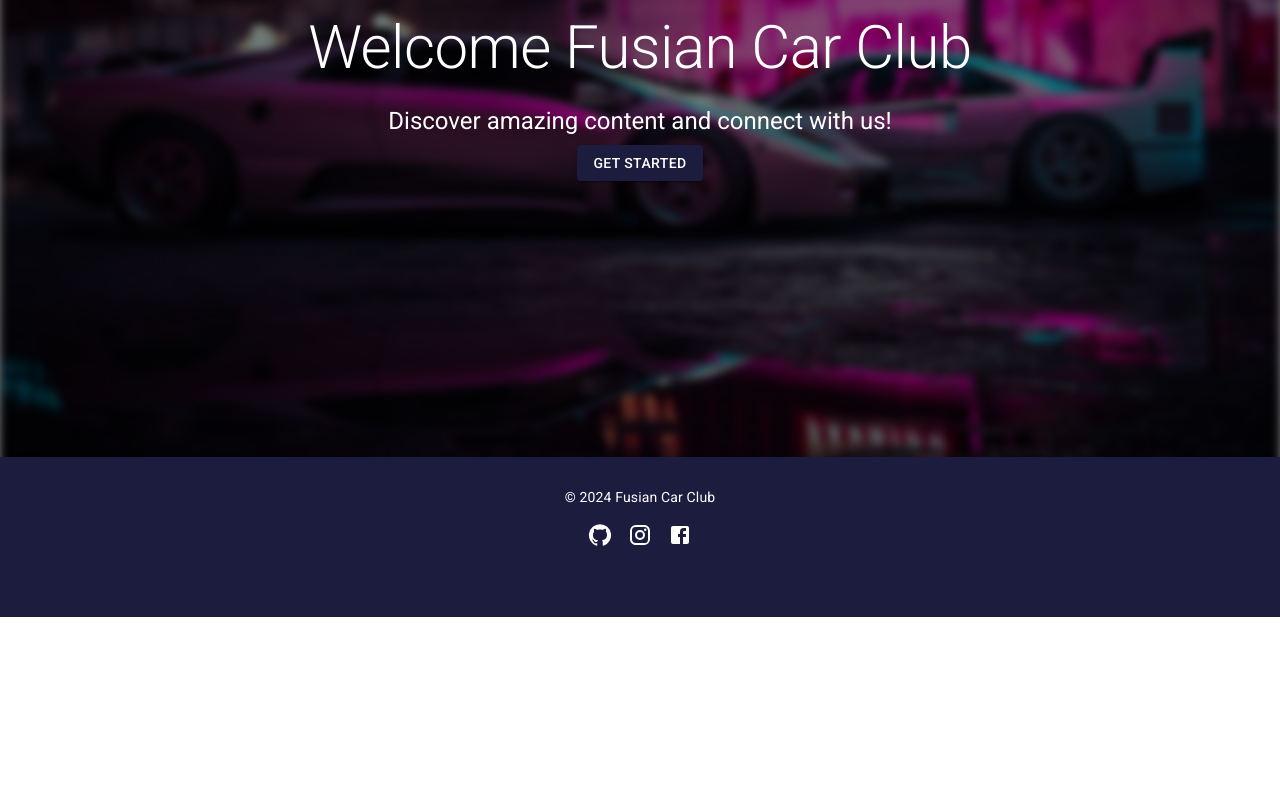
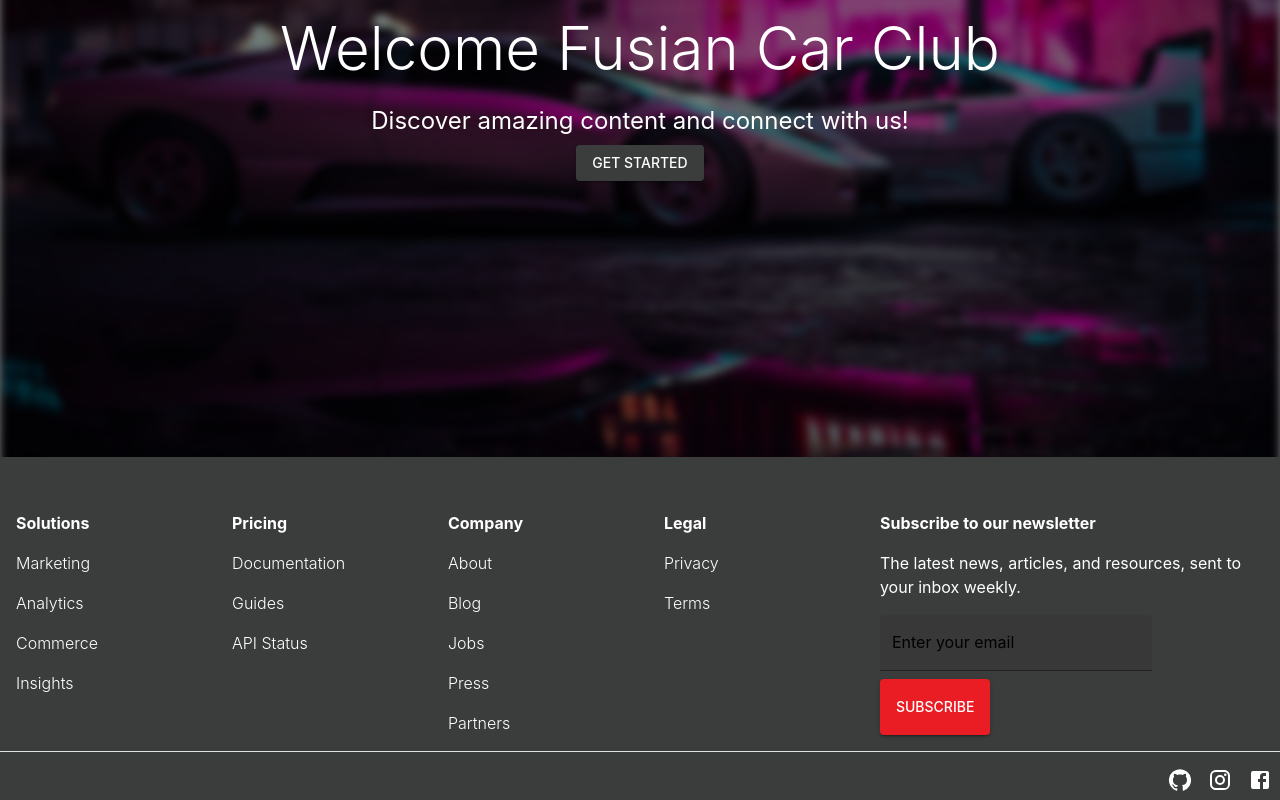
Before and after one commit to Goodwill-Store/Fusian-Car-Club, a React (Vite) app in the folder client/: page / in a window 1280 px wide. Shown: the part 332-1132 px from the top of the page. Before the commit the page ends 949 px from the top, so only its background shows below. Built offline with nearby package versions, Linux system fonts and the light colour scheme.

Commit message:
edit footer and theme

```diff
--- a/client/src/components/Footer.jsx
+++ b/client/src/components/Footer.jsx
@@ -1,5 +1,7 @@
 import React from 'react';
-import { Box, Typography, IconButton } from '@mui/material';
+import { Box, Button, IconButton, List, ListItem, Divider } from '@mui/material';
+import TextField from '@mui/material/TextField';
+import Grid from '@mui/material/Grid2';
 import GitHubIcon from '@mui/icons-material/GitHub';
 import InstagramIcon from '@mui/icons-material/Instagram';
 import FacebookIcon from '@mui/icons-material/Facebook';
@@ -11,15 +13,70 @@ const Footer = () => {
             sx={{
                 bgcolor: 'primary.main',
                 color: 'white',
-                height: '20vh',
-                textAlign: 'center',
-                pt: '30px'
+                pt: '3%'
             }}
         >
-            <Typography variant="body2">
-                © {new Date().getFullYear()} Fusian Car Club
-            </Typography>
-            <Box sx={{ marginTop: 1 }}>
+
+            <Grid container spacing={2}>
+                <Grid size={2}>
+                    <List>
+                        <ListItem sx={{ fontWeight: 'bold' }}>Solutions</ListItem>
+                        <ListItem sx={{ fontWeight: '300' }}>Marketing</ListItem>
+                        <ListItem sx={{ fontWeight: '300' }}>Analytics</ListItem>
+                        <ListItem sx={{ fontWeight: '300' }}>Commerce</ListItem>
+                        <ListItem sx={{ fontWeight: '300' }}>Insights</ListItem>
+                    </List>
+                </Grid>
+                <Grid size={2}>
+                    <List>
+                        <ListItem sx={{ fontWeight: 'bold' }}>Pricing</ListItem>
+                        <ListItem sx={{ fontWeight: '300' }}>Documentation</ListItem>
+                        <ListItem sx={{ fontWeight: '300' }}>Guides</ListItem>
+                        <ListItem sx={{ fontWeight: '300' }}>API Status</ListItem>
+                    </List>
+                </Grid>
+                <Grid size={2}>
+                    <List>
+                        <ListItem sx={{ fontWeight: 'bold' }}>Company</ListItem>
+                        <ListItem sx={{ fontWeight: '300' }}>About</ListItem>
+                        <ListItem sx={{ fontWeight: '300' }}>Blog</ListItem>
+                        <ListItem sx={{ fontWeight: '300' }}>Jobs</ListItem>
+                        <ListItem sx={{ fontWeight: '300' }}>Press</ListItem>
+                        <ListItem sx={{ fontWeight: '300' }}>Partners</ListItem>
+                    </List>
+                </Grid>
+                <Grid size={2}>
+                    <List>
+                        <ListItem sx={{ fontWeight: 'bold' }}>Legal</ListItem>
+                        <ListItem sx={{ fontWeight: '300' }}>Privacy</ListItem>
+                        <ListItem sx={{ fontWeight: '300' }}>Terms</ListItem>
+                    </List>
+                </Grid>
+                <Grid size={4}>
+                    <List>
+                        <ListItem sx={{ fontWeight: 'bold' }}>
+                            Subscribe to our newsletter
+                        </ListItem>
+                        <ListItem variant="p" gutterBottom>
+                            The latest news, articles, and resources, sent to your inbox weekly.
+                        </ListItem>
+                        <ListItem>
+                            <Grid container spacing={1} alignItems="center">
+                                <Grid item xs={8}>
+                                    <TextField id="outlined-basic" label="Enter your email" variant="filled" fullWidth />
+                                </Grid>
+                                <Grid item xs={4}>
+                                    <Button variant="contained" color="secondary" sx={{ height: '56px' }}> {/* Adjust this height */}
+                                        Subscribe
+                                    </Button>
+                                </Grid>
+                            </Grid>
+                        </ListItem>
+                    </List>
+                </Grid>
+            </Grid>
+            <Divider sx={{ width: '100%', marginBottom: 1, backgroundColor: 'white' }} />
+            <Box sx={{ marginTop: 1, display: 'flex', justifyContent: 'flex-end' }}>
                 <IconButton
                     color="inherit"
                     href="https://github.com"
--- a/client/src/theme.jsx
+++ b/client/src/theme.jsx
@@ -6,10 +6,10 @@ import heroImage from './assets/hero.jpg'; // Import image
 const theme = createTheme({
     palette: {
         primary: {
-            main: '#1C1C3F', // Midnight Blue
+            main: '#3B3C3C', // Midnight Blue
         },
         secondary: {
-            main: '#2ED573', // Neon Green
+            main: '#EA1D25', // Neon Green
         },
         error: {
             main: '#FF6F20', // Flame Orange
@@ -20,6 +20,7 @@ const theme = createTheme({
         },
     },
     typography: {
+        fontFamily: 'Inter',
         h1: {
             fontSize: '2rem', // Customize heading sizes
             color: 'white'
```
